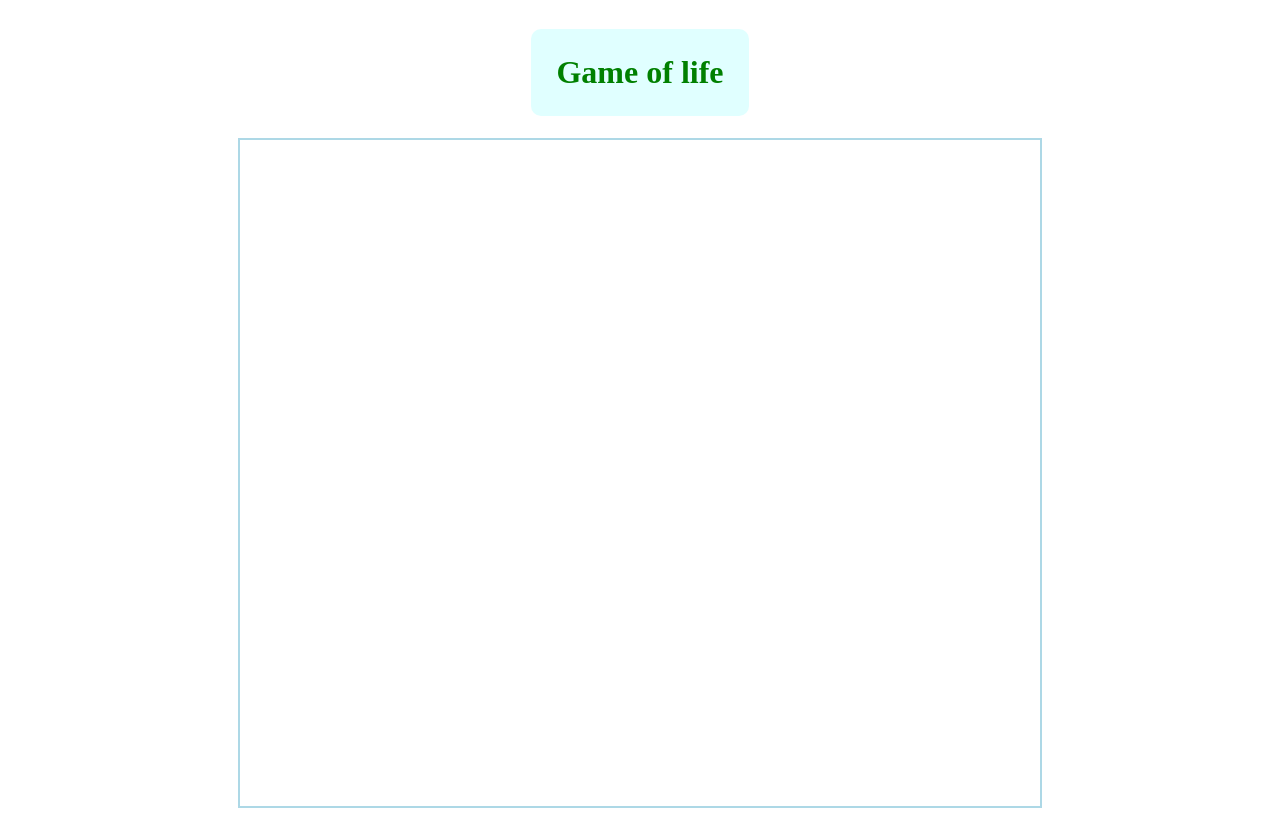
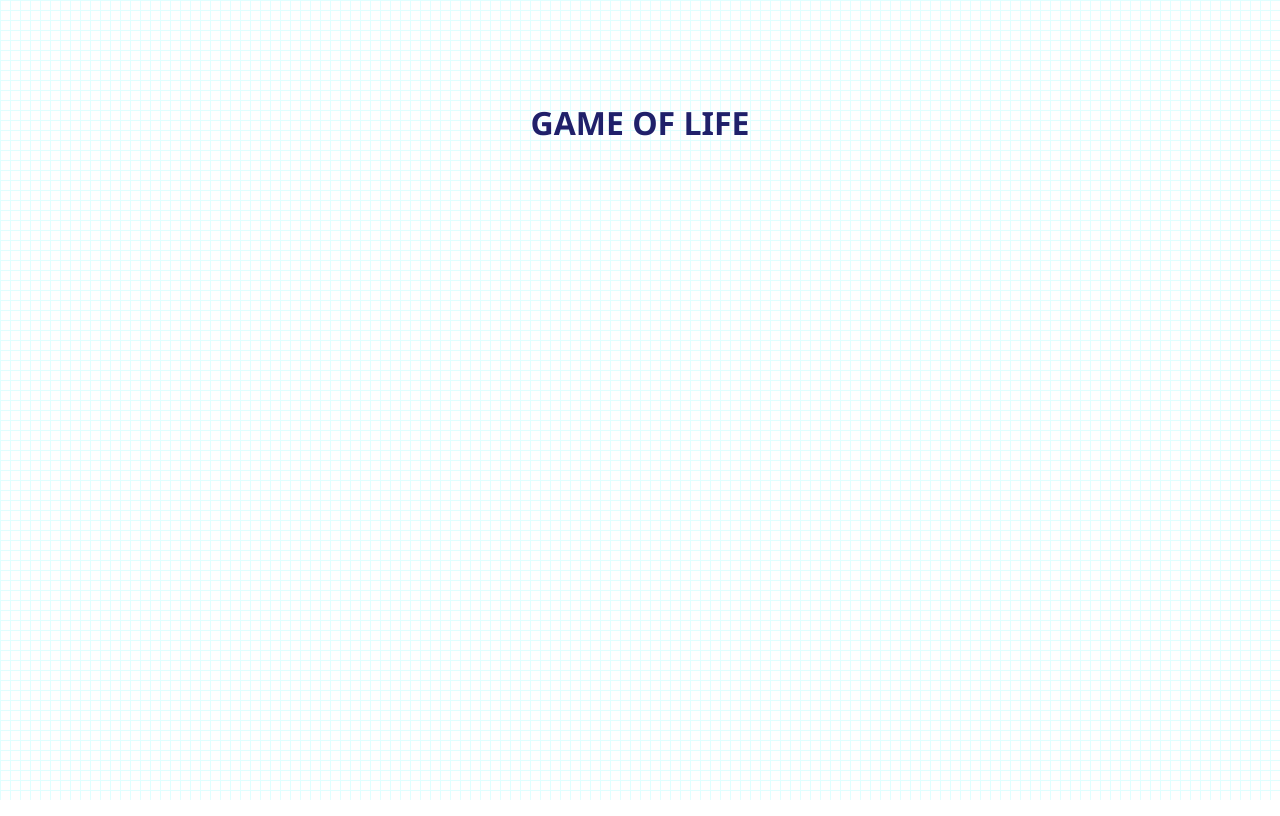
Before and after one commit to valeriegc/gameoflife, a website: page static/app.html in a window 1280 px wide. Drawn offline with Linux system fonts and the light colour scheme.

Commit message:
grid created, typescript removed for now.

```diff
--- a/package.json
+++ b/package.json
@@ -14,7 +14,8 @@
   "license": "ISC",
   "dependencies": {
     "express": "^4.18.2",
-    "prettier": "^3.0.3"
+    "prettier": "^3.0.3",
+    "tsx": "^3.13.0"
   },
   "devDependencies": {
     "@types/express": "^4.17.18",
--- a/static/app.html
+++ b/static/app.html
@@ -4,9 +4,9 @@
     <link rel="stylesheet" href="style.css" />
   </head>
   <body>
-    <div class="wrap">
-      <h1>Game of life</h1>
-      <canvas class="life">This is a box for game of life </canvas>
-    </div>
+    <header>
+        <h1>GAME OF LIFE</h1></header>
+      <canvas id="canvas">This is a box for game of life </canvas>
+    <script src="./grid.js"></script>
   </body>
 </html>
--- /dev/null
+++ b/static/grid.js
@@ -0,0 +1,32 @@
+let canvasW = window.innerWidth
+let canvasH = window.innerHeight
+let fullLineWidth = 1
+let halfLineWidth = fullLineWidth/2
+let verticalSpace = 10
+let horizontalSpace = 10
+
+let canvas = document.getElementById("canvas");
+canvas.width= canvasW
+canvas.height= canvasH
+
+let context = canvas.getContext("2d");
+
+function makeCanvas() {
+  //lines from up to down, so y
+  for (let y = 0; y <= canvasW; y += verticalSpace) {
+    context.moveTo(halfLineWidth+ y, 0);
+    context.lineTo(halfLineWidth + y, canvasH);
+  }
+  //lines from left to right, so x
+  for (let x = 0; x <= canvasH; x += horizontalSpace) {
+    context.moveTo(0, halfLineWidth + x);
+    context.lineTo(canvasW, halfLineWidth + x);
+  }
+
+
+  context.lineWidth = fullLineWidth;
+  context.strokeStyle = "lightcyan";
+  context.stroke();
+}
+
+makeCanvas()
--- a/static/style.css
+++ b/static/style.css
@@ -1,23 +1,19 @@
-h1 {
-  color: green;
-  background-color: lightcyan;
+html
+body{
+    box-sizing: border-box;
+    margin:0;
+    padding:0;
+    overflow: hidden;
+    background-color: white;
+}
+header {
+  color:rgb(32, 32, 106);
   border-radius: 10px;
-  padding: 25px;
+  padding-inline:25px;
+  text-align: center;
+  font-family:'Segoe UI', Tahoma, Geneva, Verdana, sans-serif;
+  position:absolute;
+  top:10%;
+  left:50%;
+  transform: translateX(-50%);
 }
-.wrap {
-  height: 100vh;
-  width: 100%;
-  display: flex;
-  flex-direction: column;
-  align-items: center;
-  justify-content: center;
-}
-.life {
-  align-items: center;
-  justify-content: center;
-  display: flex;
-  flex-direction: column;
-  border: lightblue 2px solid;
-  height: 800px;
-  width: 800px;
-}
```
Also changed, not shown: app.js (renamed from app.ts, +6 -8 lines), tsconfig.json (+7 -106 lines), grid.ts (deleted), pnpm-lock.yaml.
